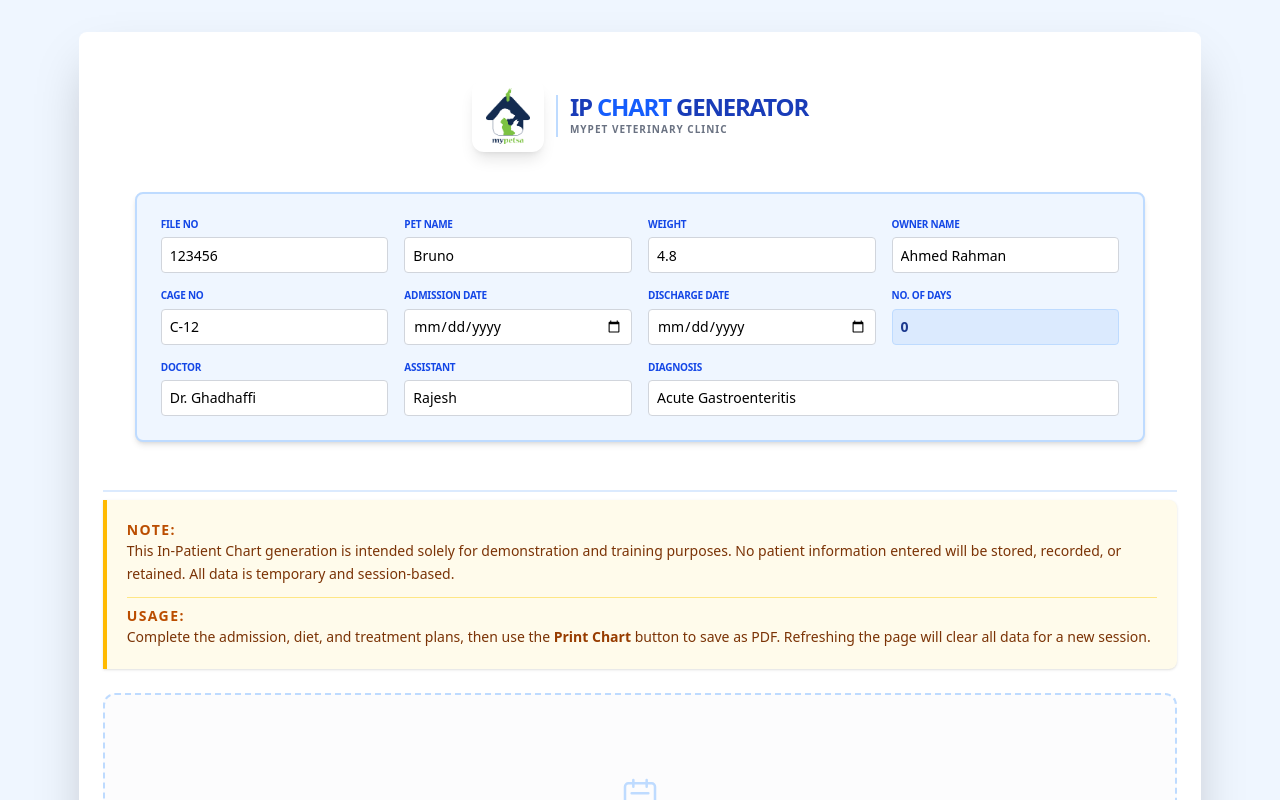
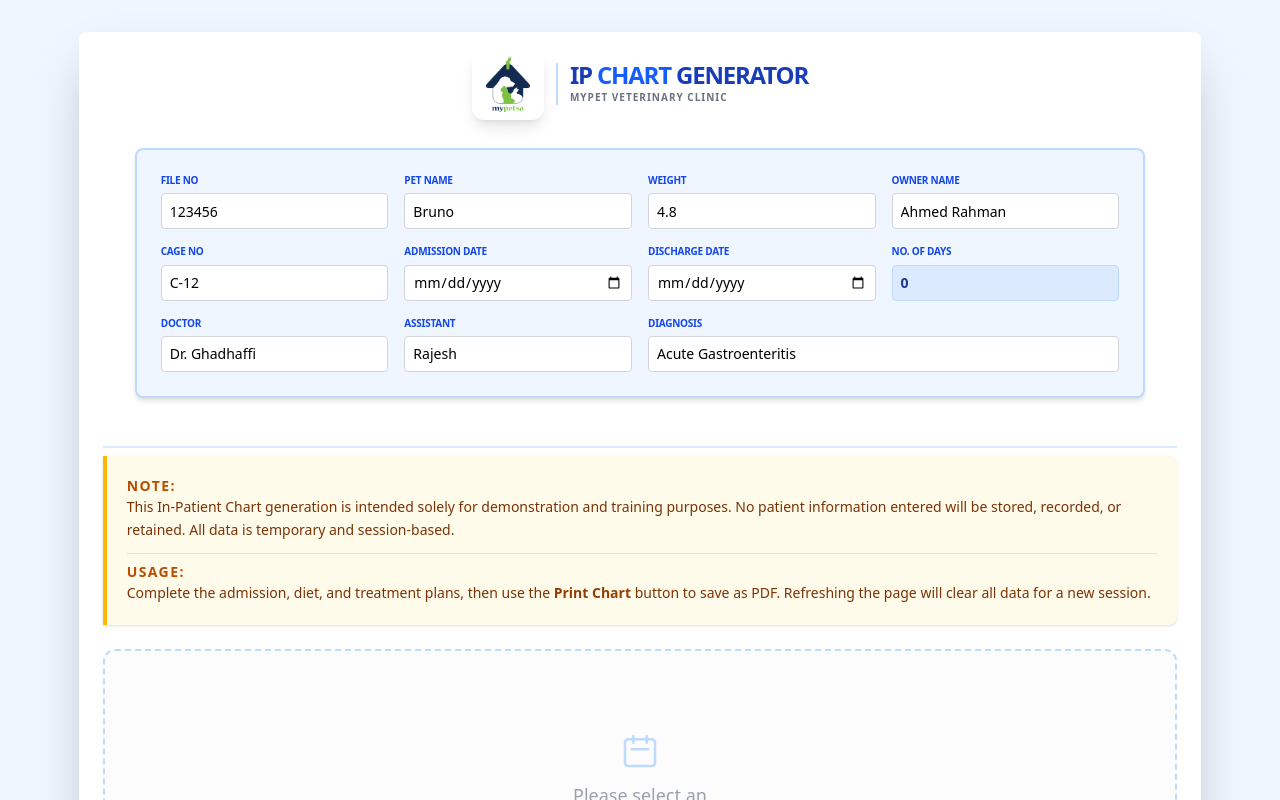
Before and after one commit to SabiqHashil/InPatient-Chart, a React (Vite) app: page / in a window 1280 px wide. Shown: the top 800 px of the page. Built offline with nearby package versions, Linux system fonts and the light colour scheme.

Commit message:
update it

```diff
--- a/src/Pages/InPatientChart.jsx
+++ b/src/Pages/InPatientChart.jsx
@@ -1,10 +1,8 @@
 import React, { useState, useRef } from "react";
-import Header from "../components/Header";
 import AdmissionForm from "../components/AdmissionForm";
 import DietPlanTable from "../components/DietPlanTable";
 import TreatmentPlanTable from "../components/TreatmentPlanTable";
 import SignatureSection from "../components/SignatureSection";
-import Footer from "../components/Footer";
 import { getDatesInRange } from "../utils/dateHelpers";
 import {
   isAdmissionFormComplete,
@@ -14,6 +12,8 @@ import "../App.css";
 import NoteUsage from "../components/Note-Usage";
 import WebFooter from "../components/WebFooter";
 import WebHeader from "../components/WebHeader";
+import PDFHeader from "../components/PDFHeader";
+import PDFFooter from "../components/PDFFooter";
 
 function InPatientChart() {
   // --- 1. Header State ---
@@ -235,7 +235,7 @@ function InPatientChart() {
                         {/* --- NEW LOGIC: PERMANENT HEADER --- */}
                         {/* Header remains on every page, but AdmissionForm is conditional */}
                         <div className="hidden print:block print-header mb-2">
-                          <Header
+                          <PDFHeader
                             onPrint={() => window.print()}
                             canPrint={
                               dateCols.length > 0 &&
@@ -312,7 +312,7 @@ function InPatientChart() {
                           {/* --- NEW LOGIC: PERMANENT FOOTER --- */}
                           {/* Footer shows on every page as per requirement */}
                           <div className="print-footer">
-                            <Footer isLastPage={isLast} />
+                            <PDFFooter isLastPage={isLast} />
                           </div>
                         </div>
                       </div>
--- a/src/components/Footer.jsx
+++ b/src/components/PDFFooter.jsx
@@ -1,6 +1,6 @@
 import React from "react";
 
-const Footer = ({ isLastPage = true }) => {
+const PDFFooter = ({ isLastPage = true }) => {
   return (
     <div className="hidden print:block mt-auto">
       {/* Decorative Branding Line from Image 2 */}
@@ -41,4 +41,4 @@ const Footer = ({ isLastPage = true }) => {
   );
 };
 
-export default Footer;
+export default PDFFooter;
--- a/src/components/Header.jsx
+++ b/src/components/PDFHeader.jsx
@@ -1,6 +1,6 @@
 import Logo from "./Logo";
 
-const Header = () => {
+const PDFHeader = () => {
   return (
     <div className="flex flex-col gap-4 mb-6">
       {/* --- Letterhead Section (PDF ONLY) --- */}
@@ -51,4 +51,4 @@ const Header = () => {
   );
 };
 
-export default Header;
+export default PDFHeader;
--- a/src/components/WebHeader.jsx
+++ b/src/components/WebHeader.jsx
@@ -2,18 +2,22 @@ import Logo from "./Logo";
 
 const WebHeader = ({ onPrint, canPrint = true }) => {
   return (
-    <div className="print:hidden mb-6 relative">
+    <div className="print:hidden mt-5 mb-12 lg:mb-16 relative ">
+      {/* Header Container */}
+      <div className="flex flex-col sm:flex-row sm:items-center sm:justify-center">
         {/* Centered Logo */}
-      <div className="flex justify-center">
+        <div className="flex justify-center sm:absolute sm:left-1/2 sm:-translate-x-1/2">
           <Logo />
         </div>
 
-      {/* Right-aligned Print Button */}
+        {/* Print Button */}
         {canPrint && (
-        <div className="absolute top-0 right-0">
+          <div className="mt-4 sm:mt-0 sm:absolute sm:right-0 sm:top-0 flex justify-center">
             <button
               onClick={onPrint}
-            className="bg-blue-600 text-white px-8 py-2.5 rounded-lg font-bold text-sm hover:bg-blue-700 transition-all shadow-md hover:shadow-lg transform hover:scale-105 flex items-center gap-2"
+              className="bg-blue-600 text-white px-6 sm:px-8 py-2.5 rounded-lg font-bold text-sm
+                         hover:bg-blue-700 transition-all shadow-md hover:shadow-lg
+                         transform hover:scale-105 flex items-center gap-2"
             >
               <svg
                 className="w-4 h-4"
@@ -33,6 +37,7 @@ const WebHeader = ({ onPrint, canPrint = true }) => {
           </div>
         )}
       </div>
+    </div>
   );
 };
 
```
Lines whose indentation alone changed are shown as unchanged.
